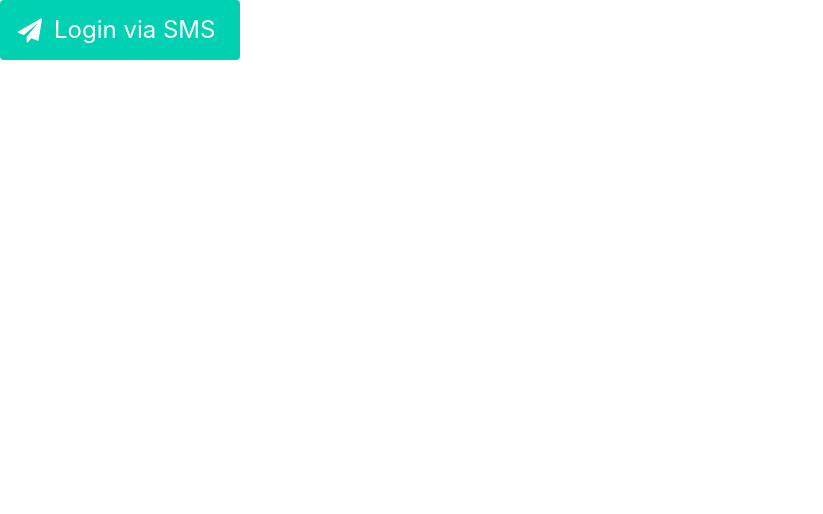
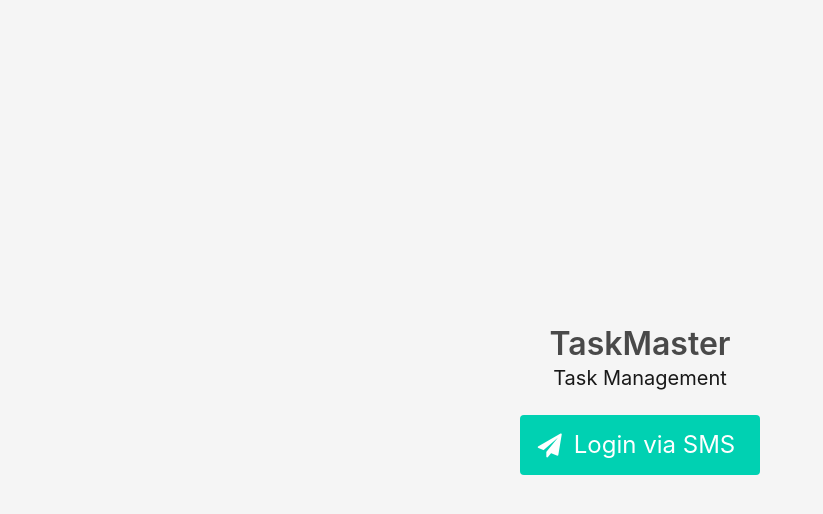
Before and after one commit to geekskool/clean-account-kit, a website: page views/login.html in a window 1280 px wide. Shown: the whole page, without its empty margins (0-823 px from the left). Drawn offline with nearby package versions, Linux system fonts and the light colour scheme; files whose address does not match are found by name.

Commit message:
centers login page

```diff
--- a/views/login.html
+++ b/views/login.html
@@ -4,12 +4,25 @@
   <link rel="stylesheet" href="https://maxcdn.bootstrapcdn.com/font-awesome/4.7.0/css/font-awesome.min.css">
 </head>
 <body>
+<section class="hero is-light is-fullheight">
+  <div class="hero-body">
+    <div class="container has-text-centered">
+      <h1 class="title">
+        TaskMaster
+      </h1>
+      <h2 class="subtitle">
+        Task Management
+      </h2>
       <button class="button is-primary is-large">
         <span class="icon">
           <i class="fa fa-send"></i>
         </span>
         <span>Login via SMS</span>
       </button>
+    </div>
+  </div>
+</section>
+
 <script type="text/javascript">
 const appParams = {
   appId:'{{appId}}',
```
Lines whose indentation alone changed are shown as unchanged.
